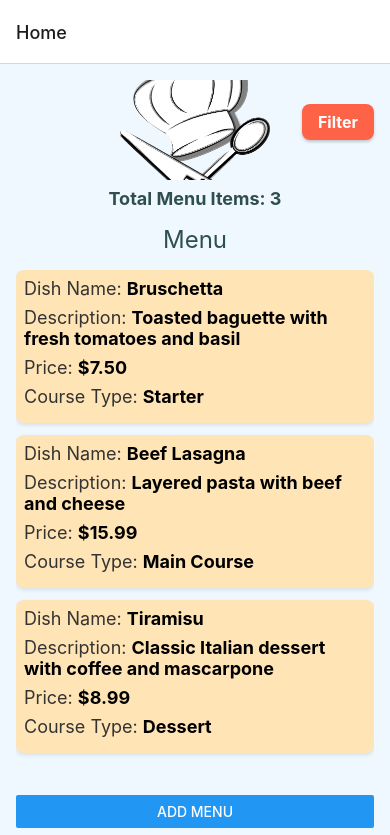
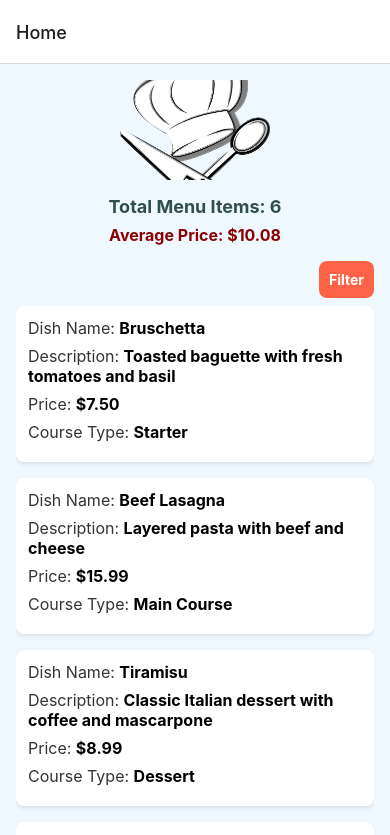
Before and after one commit to VCCT-MAST5112-2024-G1/LuxoloSobetwa_st10443381MASTP_2, a React Native app: screen /Home in a window 390 px wide. Shown: the top 835 px of the page. Built offline with nearby package versions, Linux system fonts and the light colour scheme.

Commit message:
added new functionality on both screens

```diff
--- a/screens/AddMenu.tsx
+++ b/screens/AddMenu.tsx
@@ -1,5 +1,5 @@
 import React, { useState } from 'react';
-import { View, TextInput, Button, StyleSheet, Text, TouchableOpacity, Modal } from 'react-native';
+import { View, TextInput, Button, StyleSheet, Text, TouchableOpacity, Modal, FlatList } from 'react-native';
 import { useNavigation } from '@react-navigation/native';
 import { StackNavigationProp } from '@react-navigation/stack';
 import { RootStackParamList } from './RootStackParams';
@@ -7,36 +7,64 @@ import { RootStackParamList } from './RootStackParams';
 type AddMenuItemProp = StackNavigationProp<RootStackParamList, 'AddMenuItem'>;
 
 export default function AddMenuItemScreen() {
-    const [DishName, setDishName] = useState(''); // Updated variable name
+    const [DishName, setDishName] = useState('');
     const [description, setDescription] = useState('');
     const [price, setPrice] = useState<number>(0);
     const [courseType, setCourseType] = useState('');
     const [modalVisible, setModalVisible] = useState(false);
+    const [menuItems, setMenuItems] = useState<Array<{ DishName: string; description: string; price: number; courseType: string }>>([]);
 
     const navigation = useNavigation<AddMenuItemProp>();
 
-    // Handle adding menu item and navigating to Home
-    const handleAddMenuItem = (currentMenu: Array<{ DishName: string; description: string; price: number; courseType: string }>) => {
+    // Handle adding menu item
+    const handleAddMenuItem = () => {
         const newMenuItem = { DishName, description, price, courseType };
-        const updatedMenu = [...currentMenu, newMenuItem];
+        const updatedMenu = [...menuItems, newMenuItem];
+        setMenuItems(updatedMenu);
+        setDishName('');
+        setDescription('');
+        setPrice(0);
+        setCourseType('');
+        setModalVisible(false);
+    };
 
-        // Navigate to Home and pass the updated menu array
-        navigation.navigate('Home', { menuItems: updatedMenu });
+    // Handle deleting a menu item
+    const handleDeleteMenuItem = (index: number) => {
+        const updatedMenuItems = [...menuItems];
+        updatedMenuItems.splice(index, 1); // Remove item at the given index
+        setMenuItems(updatedMenuItems);
     };
+
+    const renderMenuItem = ({ item, index }: { item: { DishName: string; description: string; price: number; courseType: string }; index: number }) => (
+        <View style={styles.menuItem}>
+            <Text style={styles.menuText}><Text style={styles.boldText}>Dish Name:</Text> {item.DishName}</Text>
+            <Text style={styles.menuText}><Text style={styles.boldText}>Description:</Text> {item.description}</Text>
+            <Text style={styles.menuText}><Text style={styles.boldText}>Price:</Text> ${item.price.toFixed(2)}</Text>
+            <Text style={styles.menuText}><Text style={styles.boldText}>Course Type:</Text> {item.courseType}</Text>
+
+            {/* Delete Button */}
+            <TouchableOpacity onPress={() => handleDeleteMenuItem(index)} style={styles.deleteButton}>
+                <Text style={styles.deleteButtonText}>Delete</Text>
+            </TouchableOpacity>
+        </View>
+    );
 
     return (
         <View style={styles.container}>
+            {/* Input fields for new menu item */}
             <Text style={styles.label}>Dish Name:</Text>
             <TextInput
                 placeholder="Dish Name"
-                onChangeText={newText => setDishName(newText)} // Updated function
+                value={DishName}
+                onChangeText={setDishName}
                 style={styles.input}
             />
 
             <Text style={styles.label}>Description:</Text>
             <TextInput
                 placeholder="Description"
-                onChangeText={newText => setDescription(newText)}
+                value={description}
+                onChangeText={setDescription}
                 style={styles.input}
                 multiline
             />
@@ -44,7 +72,8 @@ export default function AddMenuItemScreen() {
             <Text style={styles.label}>Price:</Text>
             <TextInput
                 placeholder="Price"
-                onChangeText={newText => setPrice(parseFloat(newText))}
+                value={price.toString()}
+                onChangeText={(text) => setPrice(parseFloat(text))}
                 style={styles.input}
                 keyboardType="numeric"
             />
@@ -75,17 +104,20 @@ export default function AddMenuItemScreen() {
                 </View>
             </Modal>
 
-            <Button
-                title="Add Menu Item"
-                onPress={() => {
-                    const currentMenu = navigation.getState().routes.find(r => r.name === 'Home')?.params?.menuItems || [];
-                    handleAddMenuItem(currentMenu);
-                }}
+            <Button title="Add Menu Item" onPress={handleAddMenuItem} />
+
+            {/* Display the current menu */}
+            <Text style={styles.label}>Current Menu:</Text>
+            <FlatList
+                data={menuItems}
+                keyExtractor={(item, index) => `${item.DishName}-${index}`}
+                renderItem={renderMenuItem}
+                ListEmptyComponent={<Text style={styles.noItemsText}>No menu items available</Text>}
             />
         </View>
     );
 }
-//
+
 const styles = StyleSheet.create({
     container: {
         flex: 1,
@@ -145,4 +177,35 @@ const styles = StyleSheet.create({
         fontWeight: 'bold',
         marginVertical: 10,
     },
+    menuItem: {
+        backgroundColor: '#f8f8f8',
+        padding: 10,
+        marginVertical: 8,
+        borderRadius: 5,
+        borderWidth: 1,
+        borderColor: '#ddd',
+    },
+    menuText: {
+        fontSize: 16,
+        marginBottom: 5,
+    },
+    boldText: {
+        fontWeight: 'bold',
+    },
+    noItemsText: {
+        fontSize: 18,
+        fontStyle: 'italic',
+        color: '#888',
+    },
+    deleteButton: {
+        marginTop: 10,
+        backgroundColor: '#FF6347',
+        padding: 8,
+        borderRadius: 5,
+        alignItems: 'center',
+    },
+    deleteButtonText: {
+        color: '#fff',
+        fontWeight: 'bold',
+    },
 });
--- a/screens/Home.tsx
+++ b/screens/Home.tsx
@@ -1,64 +1,115 @@
-import React from 'react';
-import { View, Text, Button, FlatList, StyleSheet, Image, TouchableOpacity } from 'react-native';
-import { RouteProp, useNavigation } from '@react-navigation/native';
-import { StackNavigationProp } from '@react-navigation/stack';
-import { RootStackParamList } from './RootStackParams';
-import { useRoute } from '@react-navigation/native';
+import React, { useState } from 'react';
+import { View, Text, FlatList, StyleSheet, TouchableOpacity, Image, Button } from 'react-native';
 
-type HomeScreenProp = StackNavigationProp<RootStackParamList, 'Home'>;
-type HomeScreenRouteProp = RouteProp<RootStackParamList, 'Home'>;
+export default function HomeScreen({ navigation }) {
+    const [showFilters, setShowFilters] = useState(false);
+    const [selectedFilter, setSelectedFilter] = useState(null);
 
-export default function HomeScreen() {
-    const route = useRoute<HomeScreenRouteProp>();
-    const menuItems = route.params?.menuItems || [];
-    const navigation = useNavigation<HomeScreenProp>();
-
-    // Predefined menu with one item per course
     const predefinedMenu = [
         { courseType: 'Starter', DishName: 'Bruschetta', description: 'Toasted baguette with fresh tomatoes and basil', price: 7.50 },
         { courseType: 'Main Course', DishName: 'Beef Lasagna', description: 'Layered pasta with beef and cheese', price: 15.99 },
         { courseType: 'Dessert', DishName: 'Tiramisu', description: 'Classic Italian dessert with coffee and mascarpone', price: 8.99 },
     ];
 
-    // Filter to get one item per course from menuItems
-    const uniqueCourses = ['Starter', 'Main Course', 'Dessert'];
-    const filteredMenu = uniqueCourses.map(course =>
-        menuItems.find((item: { courseType: string; }) => item.courseType === course)
-    ).filter(Boolean);
+    const additionalMenu = [
+        { courseType: 'Starter', DishName: 'Garlic Bread', description: 'Crispy bread with garlic butter', price: 5.50 },
+        { courseType: 'Main Course', DishName: 'Grilled Chicken', description: 'Juicy grilled chicken with herbs', price: 12.99 },
+        { courseType: 'Dessert', DishName: 'Cheesecake', description: 'Rich and creamy cheesecake', price: 9.50 },
+    ];
 
-    // Combine predefined menu and filtered menu items
-    const combinedMenu = [...predefinedMenu, ...filteredMenu];
+    const combinedMenu = [...predefinedMenu, ...additionalMenu];
 
-    // Calculate total number of items including both predefined and additional menu items
-    const totalMenuItems = combinedMenu.length;
+    // Calculate the average price
+    const averagePrice =
+        combinedMenu.reduce((total, item) => total + item.price, 0) / combinedMenu.length;
 
-    const handleFilterPress = () => {
-        alert('Filter button pressed');
+    // Filter menu based on selected course type
+    const filteredMenu = selectedFilter
+        ? combinedMenu.filter((item) => item.courseType === selectedFilter)
+        : combinedMenu;
+
+    const handleFilterToggle = () => {
+        setShowFilters(!showFilters); // Toggle the filter section
+        setSelectedFilter(null); // Reset filter when opening filter section
+    };
+
+    const handleFilterSelect = (courseType) => {
+        setSelectedFilter(courseType); // Set selected filter
+    };
+
+    const handleAddMenuPress = () => {
+        navigation.navigate('AddMenu'); // Navigate to the "Add Menu" screen
     };
 
     return (
         <View style={styles.container}>
+            {/* Header Image */}
             <Image
                 source={require('./image/cooking.png')}
                 style={styles.image}
             />
 
-            {/* Total number of menu items */}
-            <Text style={styles.totalItemsText}>Total Menu Items: {totalMenuItems}</Text>
-
-            <Text style={styles.title}>Menu</Text>
+            {/* Total Items and Average Price */}
+            <Text style={styles.totalItemsText}>Total Menu Items: {combinedMenu.length}</Text>
+            <Text style={styles.averagePriceText}>
+                Average Price: ${averagePrice.toFixed(2)}
+            </Text>
 
             {/* Filter Button */}
-            <TouchableOpacity style={styles.filterButton} onPress={handleFilterPress}>
-                <Text style={styles.filterButtonText}>Filter</Text>
+            <TouchableOpacity style={styles.filterButton} onPress={handleFilterToggle}>
+                <Text style={styles.filterButtonText}>{showFilters ? 'Close Filters' : 'Filter'}</Text>
             </TouchableOpacity>
 
-            {/* Display each course */}
+            {/* Filter Section */}
+            {showFilters && (
+                <View style={styles.filterSection}>
+                    <Text style={styles.filterTitle}>Filter by Course</Text>
+                    <View style={styles.filterContainer}>
+                        {['Starter', 'Main Course', 'Dessert'].map((courseType) => (
+                            <TouchableOpacity
+                                key={courseType}
+                                style={[
+                                    styles.filterOption,
+                                    selectedFilter === courseType && styles.selectedFilterOption,
+                                ]}
+                                onPress={() => handleFilterSelect(courseType)}
+                            >
+                                <Text
+                                    style={[
+                                        styles.filterOptionText,
+                                        selectedFilter === courseType && styles.selectedFilterOptionText,
+                                    ]}
+                                >
+                                    {courseType}
+                                </Text>
+                            </TouchableOpacity>
+                        ))}
+                        <TouchableOpacity
+                            style={[
+                                styles.filterOption,
+                                selectedFilter === null && styles.selectedFilterOption,
+                            ]}
+                            onPress={() => setSelectedFilter(null)}
+                        >
+                            <Text
+                                style={[
+                                    styles.filterOptionText,
+                                    selectedFilter === null && styles.selectedFilterOptionText,
+                                ]}
+                            >
+                                Show All
+                            </Text>
+                        </TouchableOpacity>
+                    </View>
+                </View>
+            )}
+
+            {/* Display Menu Items */}
             <FlatList
-                data={combinedMenu}
+                data={filteredMenu}
                 keyExtractor={(item, index) => `${item.courseType}-${index}`}
-                renderItem={({ item, index }) => (
-                    <View style={[styles.menuDetails, index < predefinedMenu.length ? styles.predefinedMenu : {}]}>
+                renderItem={({ item }) => (
+                    <View style={styles.menuDetails}>
                         <Text style={styles.menuText}>
                             Dish Name: <Text style={styles.boldText}>{item.DishName}</Text>
                         </Text>
@@ -73,12 +124,13 @@ export default function HomeScreen() {
                         </Text>
                     </View>
                 )}
+                ListEmptyComponent={<Text style={styles.noItemsText}>No items available</Text>}
             />
 
-            <Button
-                title="Add Menu"
-                onPress={() => navigation.navigate('AddMenu')}
-            />
+            {/* Add Menu Button */}
+            <View style={styles.addMenuButtonContainer}>
+                <Button title="Add Menu" onPress={handleAddMenuPress} color="#FF6347" />
+            </View>
         </View>
     );
 }
@@ -92,7 +144,7 @@ const styles = StyleSheet.create({
     image: {
         width: 150,
         height: 100,
-        marginBottom: 8,
+        marginBottom: 16,
         borderRadius: 10,
         alignSelf: 'center',
         resizeMode: 'cover',
@@ -102,38 +154,63 @@ const styles = StyleSheet.create({
         fontWeight: 'bold',
         color: '#2f4f4f',
         textAlign: 'center',
+        marginBottom: 8,
+    },
+    averagePriceText: {
+        fontSize: 16,
+        fontWeight: 'bold',
+        color: '#8b0000',
+        textAlign: 'center',
         marginBottom: 16,
     },
-    title: {
-        fontSize: 24,
+    filterButton: {
+        alignSelf: 'flex-end',
+        marginBottom: 8,
+        backgroundColor: '#FF6347',
+        padding: 10,
+        borderRadius: 8,
+    },
+    filterButtonText: {
+        color: '#fff',
+        fontWeight: 'bold',
+    },
+    filterSection: {
+        padding: 16,
+        backgroundColor: '#fff5ee',
+        borderRadius: 8,
         marginBottom: 16,
+    },
+    filterTitle: {
+        fontSize: 18,
+        fontWeight: 'bold',
+        marginBottom: 8,
         color: '#2f4f4f',
         textAlign: 'center',
     },
-    filterButton: {
-        position: 'absolute',
-        top: 40,
-        right: 16,
+    filterContainer: {
+        flexDirection: 'row',
+        justifyContent: 'space-evenly',
+        flexWrap: 'wrap',
+    },
+    filterOption: {
+        padding: 10,
+        borderRadius: 8,
         backgroundColor: '#FF6347',
-        paddingVertical: 8,
-        paddingHorizontal: 16,
-        borderRadius: 8,
-        shadowColor: '#000',
-        shadowOffset: {
-            width: 0,
-            height: 2,
-        },
-        shadowOpacity: 0.2,
-        shadowRadius: 3,
-        elevation: 4,
+        margin: 4,
     },
-    filterButtonText: {
-        color: 'white',
+    selectedFilterOption: {
+        backgroundColor: '#32CD32',
+    },
+    filterOptionText: {
+        color: '#fff',
+        fontSize: 14,
         fontWeight: 'bold',
-        fontSize: 16,
+    },
+    selectedFilterOptionText: {
+        color: '#fff',
     },
     menuDetails: {
-        marginBottom: 24,
+        marginBottom: 16,
         padding: 12,
         backgroundColor: '#fff',
         borderRadius: 8,
@@ -146,19 +223,23 @@ const styles = StyleSheet.create({
         shadowRadius: 4,
         elevation: 2,
     },
-    predefinedMenu: {
-        backgroundColor: '#ffe4b5',
-        padding: 8,
-        marginBottom: 12,
-    },
     menuText: {
-        fontSize: 18,
+        fontSize: 16,
         color: '#333',
         marginBottom: 8,
     },
     boldText: {
         fontWeight: 'bold',
-        fontSize: 18,
+        fontSize: 16,
         color: '#000',
     },
+    noItemsText: {
+        textAlign: 'center',
+        color: '#888',
+        fontSize: 16,
+    },
+    addMenuButtonContainer: {
+        marginTop: 16,
+        paddingHorizontal: 16,
+    },
 });
```
Also changed, not shown: screens/image/partt3.tsx (added).
